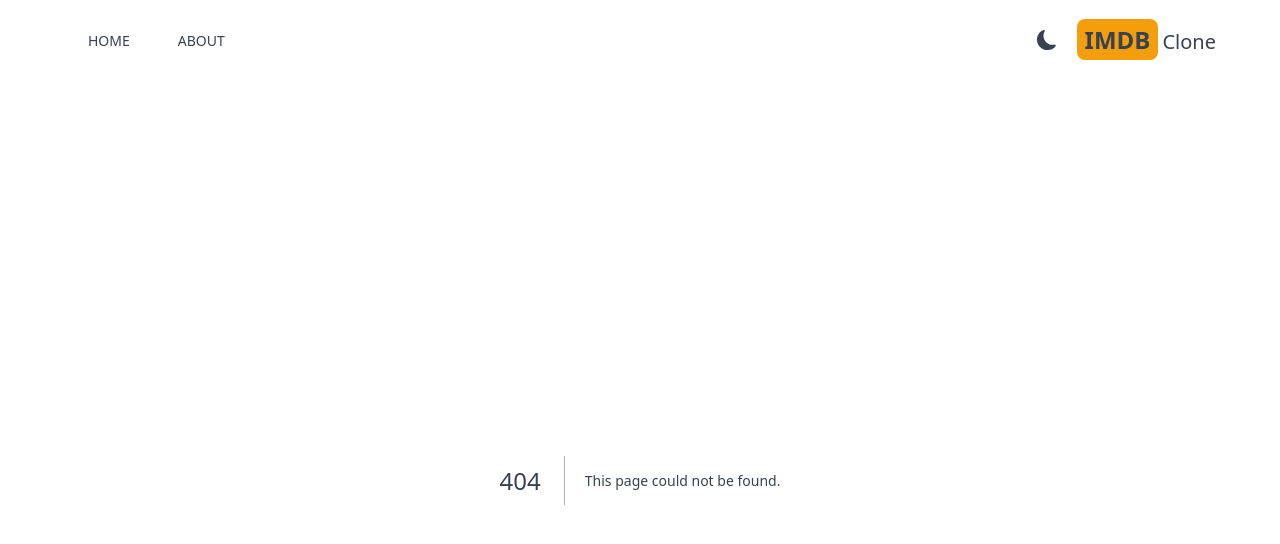
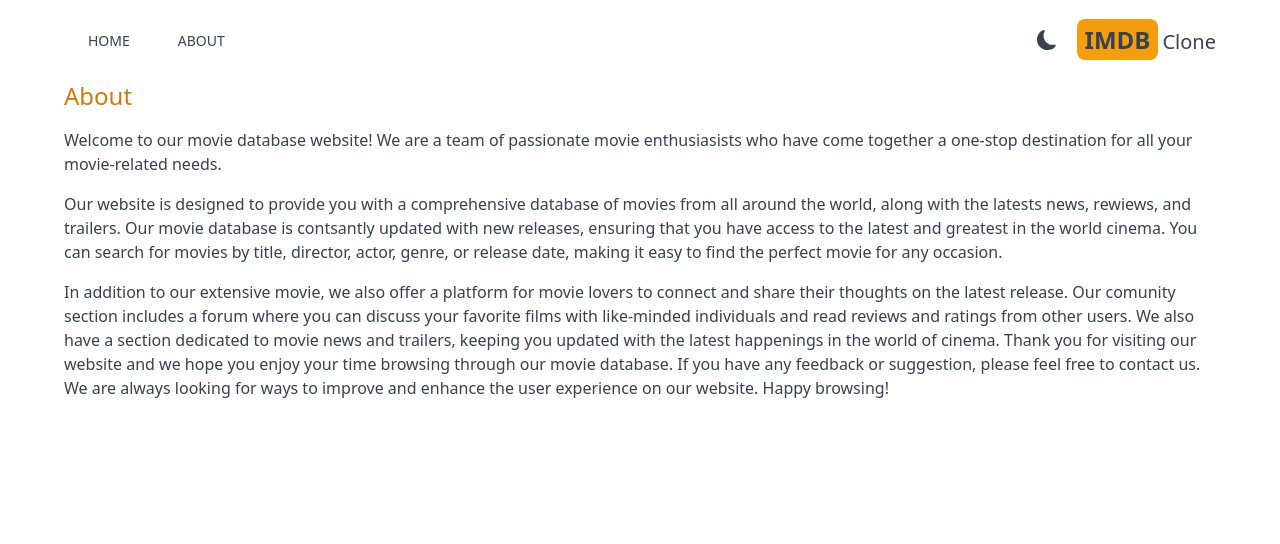
Before and after one commit to kopre2012/imdb, a Next.js app: page /about in a window 1280 px wide. Before the commit this address had no page. Shown: the top 544 px of the page. Built offline with nearby package versions, Linux system fonts and the light colour scheme.

Commit message:
create the about page

```diff
--- /dev/null
+++ b/src/app/about/page.jsx
@@ -0,0 +1,20 @@
+import React from 'react'
+
+export default function About() {
+  return (
+    <div className="max-w-6xl mx-auto space-y-4">
+      <h1 className="text-2xl font-medium text-amber-600">About</h1>
+      <p>
+        Welcome to our movie database website! We are a team of passionate movie enthusiasists who have come together a one-stop destination for all your movie-related needs.
+      </p>
+
+      <p>
+        Our website is designed to provide you with a comprehensive database of movies from all around the world, along with the latests news, rewiews, and trailers. Our movie database is contsantly updated with new releases, ensuring that you have access to the latest and greatest in the world cinema. You can search for movies by title, director, actor, genre, or release date, making it easy to find the perfect movie for any occasion.
+      </p>
+
+      <p>
+        In addition to our extensive movie, we also offer a platform for movie lovers to connect and share their thoughts on the latest release. Our comunity section includes a forum where you can discuss your favorite films with like-minded individuals and read reviews and ratings from other users. We also have a section dedicated to movie news and trailers, keeping you updated with the latest happenings in the world of cinema. Thank you for visiting our website and we hope you enjoy your time browsing through our movie database. If you have any feedback or suggestion, please feel free to contact us. We are always looking for ways to improve and enhance the user experience on our website. Happy browsing!
+      </p>
+    </div>
+  )
+}
```
Also changed, not shown: src/app/head.jsx (renamed from src/app/head.js), src/app/layout.jsx (renamed from src/app/layout.js), src/app/page.jsx (renamed from src/app/page.js).
